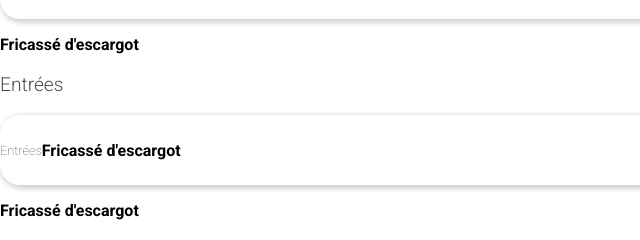
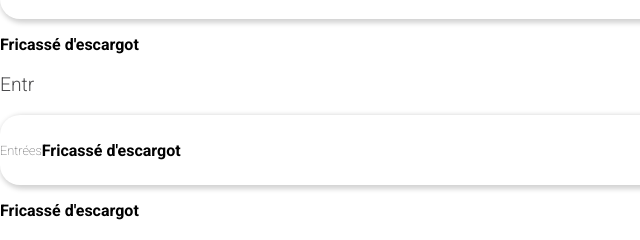
Before and after one commit to j0j032/ohmyfood, a website: page laPaletteDuGout.html in a window 1280 px wide. Shown: the part 447-687 px from the top of the page, 0-640 px from the left. Drawn offline with Linux system fonts and the light colour scheme; a web font is replaced by a local one.

Commit message:
test avec thierry

```diff
--- a/laPaletteDuGout.html
+++ b/laPaletteDuGout.html
@@ -41,7 +41,7 @@
         <h3>Fricassé d'escargot</h3>
     </div>
     <h3>Fricassé d'escargot</h3>
-    <p>Entrées</p>
+    <p>Entr</p>
     <div class="column-repeater__element">
         <p>Entrées</p>
         <h3>Fricassé d'escargot</h3>
```
